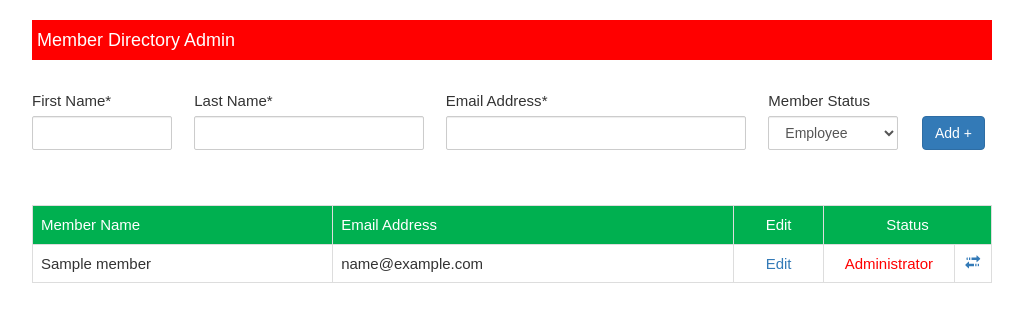
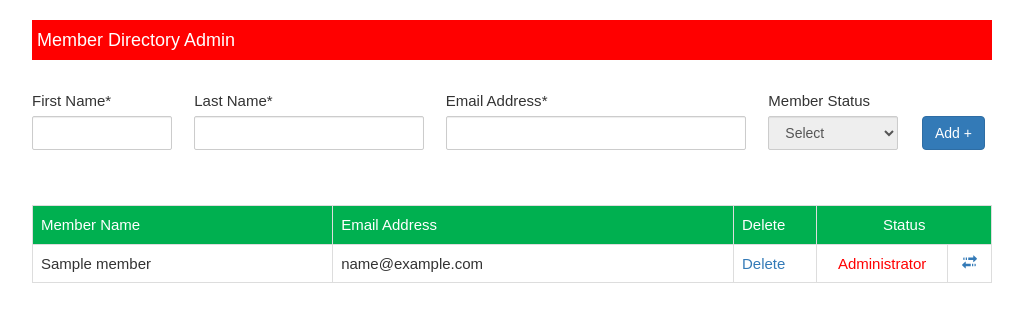
Before and after one commit to nikhiln/django-bootstrap, a Django app: template bttest/templates/index.html in a window 1280 px wide. Shown: the top 322 px of the page, without its empty margins (128-1151 px from the left). Run offline with Django 3.2, Linux system fonts and the light colour scheme; tables that the repository leaves empty hold one stand-in row (values such as "Sample post"); the template is opened without the code that fills it: values that come from a table or form of the project are taken from there, most other values are stand-ins (such as "Sample title", 1, 10 or a date in 2020); parts of the project's set-up code (start-up, migrations or seed data) failed here and were passed over; some libraries are stand-ins or nearby versions.

Commit message:
Changed Edit to Delet

```diff
--- a/bttest/forms.py
+++ b/bttest/forms.py
@@ -8,6 +8,7 @@ from crispy_forms.bootstrap import AppendedText, PrependedText, FormActions
 
 class MemberForm(forms.Form):
     STATUS_TYPES = (
+        ('-1','Select'),
         ('Employee','Employee'),
         ('Administrator','Administrator'),
     )
@@ -47,3 +48,5 @@ class MemberForm(forms.Form):
                 css_class="col-button")
         )
         super(MemberForm, self).__init__(*args, **kwargs)
+
+        self.fields['status'].widget.attrs['readonly'] = True
--- a/bttest/templates/index.html
+++ b/bttest/templates/index.html
@@ -15,14 +15,14 @@
 	            <tr>
 	                <th class="name">Member Name</th>
 	                <th class="email">Email Address</th>
-	                <th class="edit">Edit</th>
+	                <th class="delete">Delete</th>
 	                <th class="status" colspan="2">Status</th>
 	            </tr>
 	            {% for member in members %}
 	            <tr>
 	                <td class="name">{{member.name}}</td>
 	                <td class="email">{{member.email}}</td>
-	                <td class="edit"><a href="#">Edit</a></td>
+	                <td class="delete"><a href="#">Delete</a></td>
 	                <td class="status {% if member.status == 'Administrator' %} red {% endif %}">{{member.status}}</td>
 	                <td class="action"><a href="#"><span class="glyphicon glyphicon-transfer"></span></a></td>
 	            </tr>
@@ -33,12 +33,14 @@
 
 	<script>
     $(document).ready(function(){
-       $('.input-wrap .dropdown-menu a').click(function(){
-            $('.input-wrap .dropdown-toggle').val($(this).text());
+    	$('#id_status').find('option[text="Administrator"]').addClass('red');
+
+       $('.input-wrap #id_status a').click(function(){
+            $('.input-wrap #id_status').val($(this).text());
             if ($(this).hasClass('red'))
-                $('.input-wrap .dropdown-toggle').addClass('red');
+                $('.input-wrap #id_status').addClass('red');
             else
-                $('.input-wrap .dropdown-toggle').removeClass('red');
+                $('.input-wrap #id_status').removeClass('red');
             if ($('.input-wrap .btn-group').hasClass('open'))
                $('.input-wrap .btn-group').removeClass('open');
             return false;
--- a/css/main.css
+++ b/css/main.css
@@ -109,7 +109,7 @@ form.form-inline .form-group {
 .member-list th.email {
     width: 41.8%
 }
-.member-list th.edit {
+.member-list th.delete {
     width: 9.4%
 }
 .member-list td.status {
@@ -121,7 +121,7 @@ form.form-inline .form-group {
     word-break: break-all;
 }
 
-.member-list .edit,
+.member-list .delete,
 .member-list .status,
 .member-list .action {
     text-align: center;
```
Also changed, not shown: 1 other file.
